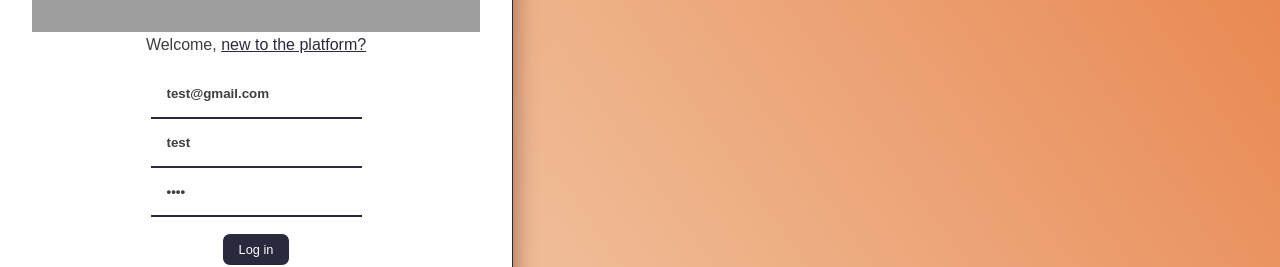
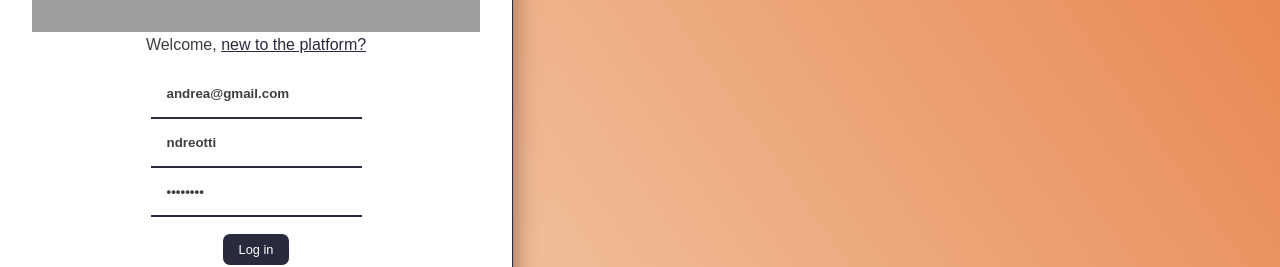
Before and after one commit to andreaDiClaudio/Virtual_Escape, a Svelte app in the folder client/Virtual-Escape/: page / in a window 1280 px wide. Shown: the part 419-686 px from the top of the page. Built offline with nearby package versions, Linux system fonts and the light colour scheme.

Commit message:
implemented follows in the db

```diff
--- a/client/Virtual-Escape/src/components/Navbar.svelte
+++ b/client/Virtual-Escape/src/components/Navbar.svelte
@@ -42,18 +42,18 @@
         <p>|</p>
         <!-- svelte-ignore a11y-missing-content -->
         <a
+            class="fas fa-search"
+            id="search-icon"
+            href="/search"
+            style="color: {searchIconColor};"
+        />
+        <p>|</p>
+        <!-- svelte-ignore a11y-missing-content -->
+        <a
             class="fas fa-user"
             id="user-icon"
             href="/profile"
             style="color: {userIconColor};"
-        />
-        <p>|</p>
-        <!-- svelte-ignore a11y-missing-content -->
-        <a
-            class="fas fa-search"
-            id="search-icon"
-            href="/search"
-            style="color: {searchIconColor};"
         />
     </div>
     <div id="navbar-mid">
--- a/client/Virtual-Escape/src/pages/login/Login.svelte
+++ b/client/Virtual-Escape/src/pages/login/Login.svelte
@@ -22,9 +22,9 @@
   });
 
   const navigate = useNavigate();
-  let email = "test@gmail.com";
-  let nickname = "test";
-  let password = "test";
+  let email = "andrea@gmail.com";
+  let nickname = "ndreotti";
+  let password = "ndreotti";
   let message = "";
 
   /*Log in*/
```
Also changed, not shown: 1 other file (tests, documents, lock files or other folders).
